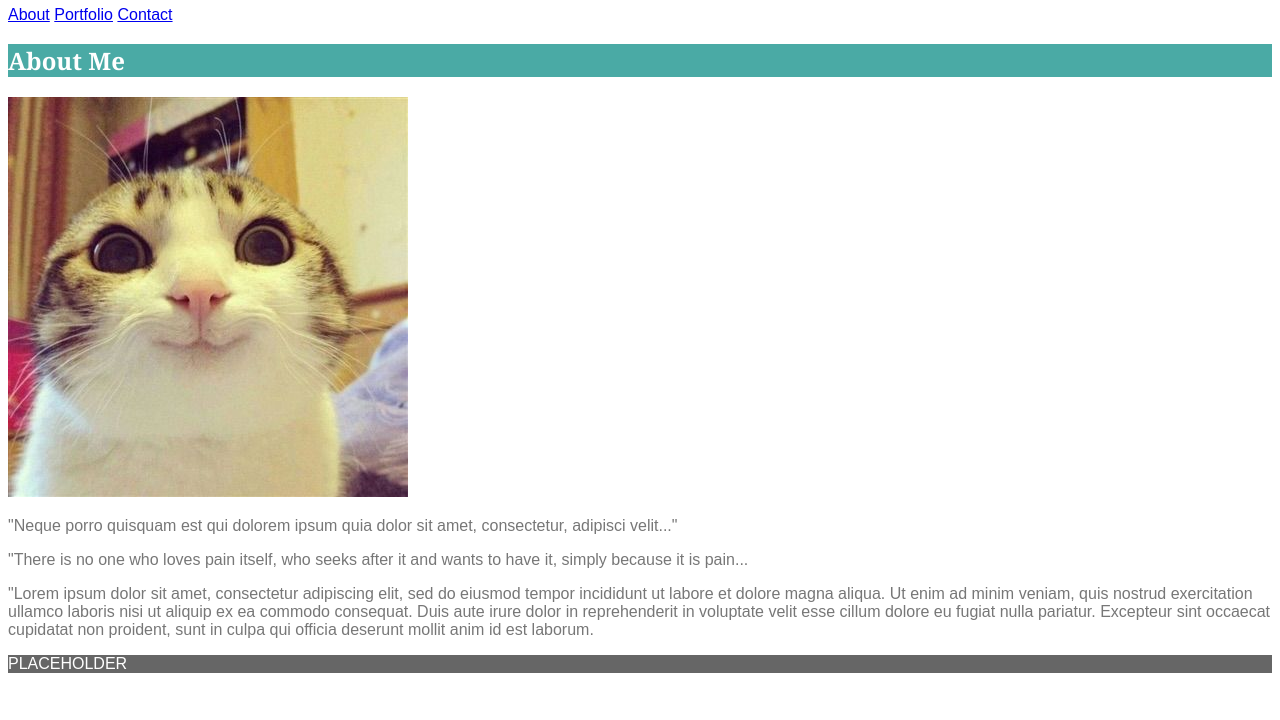
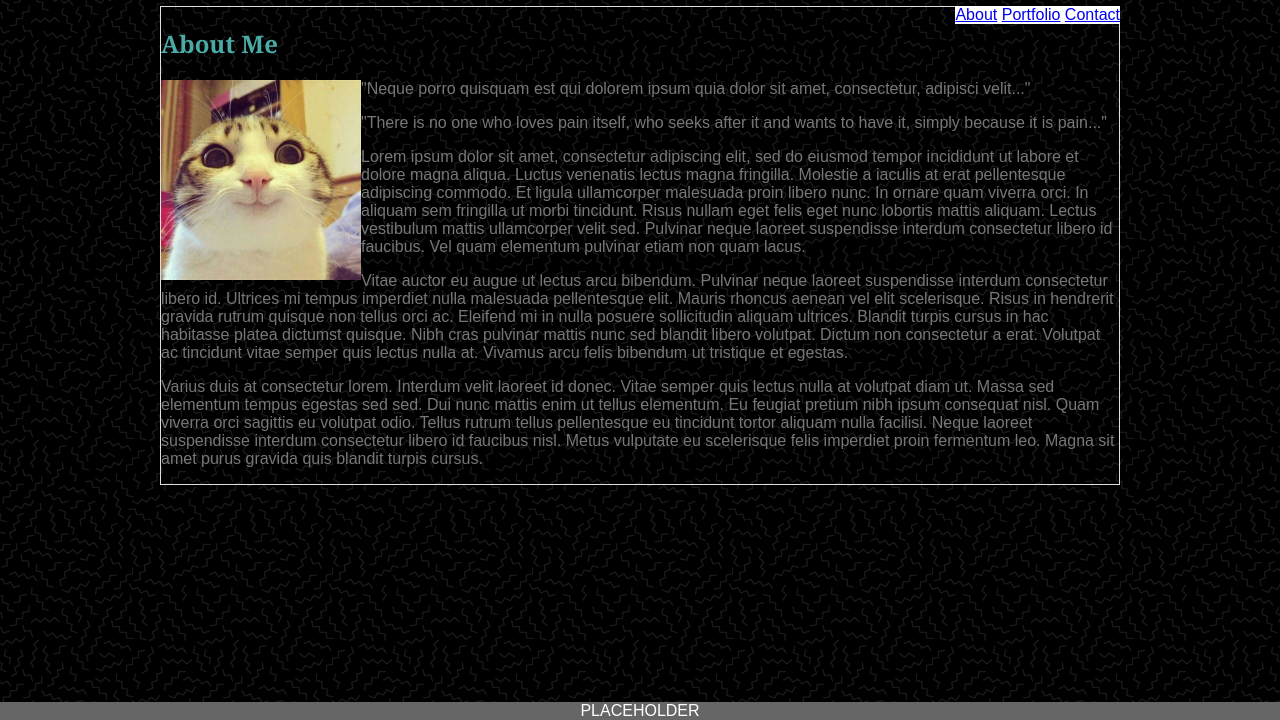
Before and after one commit to jaekaetea/Basic-Portfolio, a plain HTML site: page index.html in a window 1280 px wide. Shown: the part 80-800 px from the top of the page. Drawn offline with Linux system fonts and the light colour scheme.

Commit message:
Changed nav bar to ul and messing with css

```diff
--- a/assets/css/style.css
+++ b/assets/css/style.css
@@ -2,23 +2,27 @@ header {
     background-color: #ffffff;
     font-family:'Arial', 'Helvetica Neue', Helvetica, sans-serif;
     /*header border colo #cccccc*/
+    margin: auto;
 }
 
 body {
     background-color:#ffffff;
     color:#777777;
+    background-image:url(memphis-mini-dark.png);
     /*Main content border color: #dddddd*/
     font-family:'Arial', 'Helvetica Neue', Helvetica, sans-serif;
+    width:960px;
+    margin: auto;
 }
 
 h1 {
-    color:#4aaaa5;
+    background-color:#4aaaa5;
+    color:#ffffff; /*added*/
     font-family:'Georgia', Times, Times New Roman, serif;
 }
 
 h2 {
-    background-color:#4aaaa5;
-    color:#ffffff; /*added*/
+    color:#4aaaa5;
     font-family:'Georgia', Times, Times New Roman, serif;
 }
 
@@ -26,4 +30,40 @@ footer {
     background-color:#666666;
     color:#ffffff; /*added*/
     font-family:'Arial', 'Helvetica Neue', Helvetica, sans-serif;
+    margin: auto;
+    text-align: center;
+    position: fixed;
+    left: 0;
+    bottom: 0;
+    width: 100%;
 }
+
+img{
+    float:left;
+    width:200px;
+    height:200px;
+}
+
+ul{
+    background-color: #ffffff;
+    color:#666666;
+    font-family:'Arial', 'Helvetica Neue', Helvetica, sans-serif;
+    float:right;
+    list-style-type: none;
+    margin: 0;
+    padding: 0;
+}
+
+li{
+    text-align:center;
+    display:inline;
+}
+
+li a:hover{
+    background-color:#111;
+}
+
+div{
+    border: 1px solid #dddddd;
+    clear: left;
+}
--- a/index.html
+++ b/index.html
@@ -7,17 +7,21 @@
 
     <body>
         <h1>J Tran</h1>
-        <nav>
-            <a href="index.html">About</a>
-            <a href="portfolio.html">Portfolio</a>
-            <a href="contact.html">Contact</a>
-        </nav>
-        <h2>About Me</h2>
-        <img src="assets/images/MyFace.jpg" alt="My Face">
-        <p>"Neque porro quisquam est qui dolorem ipsum quia dolor sit amet, consectetur, adipisci velit..."</p>
-        <p>"There is no one who loves pain itself, who seeks after it and wants to have it, simply because it is pain...</p>
-        <p>"Lorem ipsum dolor sit amet, consectetur adipiscing elit, sed do eiusmod tempor incididunt ut labore et dolore magna aliqua. Ut enim ad minim veniam, quis nostrud exercitation ullamco laboris nisi ut aliquip ex ea commodo consequat. Duis aute irure dolor in reprehenderit in voluptate velit esse cillum dolore eu fugiat nulla pariatur. Excepteur sint occaecat cupidatat non proident, sunt in culpa qui officia deserunt mollit anim id est laborum.
-        </p>
+        <ul>
+            <li><a href="index.html">About</a></li>
+            <li><a href="portfolio.html">Portfolio</a></li>
+            <li><a href="contact.html">Contact</a></li>
+        </ul>
+        <div>
+            <h2>About Me</h2>
+            <img src="assets/images/MyFace.jpg" alt="My Face">
+            <p>"Neque porro quisquam est qui dolorem ipsum quia dolor sit amet, consectetur, adipisci velit..."</p>
+            <p>"There is no one who loves pain itself, who seeks after it and wants to have it, simply because it is pain..."</p>
+            <p>Lorem ipsum dolor sit amet, consectetur adipiscing elit, sed do eiusmod tempor incididunt ut labore et dolore magna aliqua. Luctus venenatis lectus magna fringilla. Molestie a iaculis at erat pellentesque adipiscing commodo. Et ligula ullamcorper malesuada proin libero nunc. In ornare quam viverra orci. In aliquam sem fringilla ut morbi tincidunt. Risus nullam eget felis eget nunc lobortis mattis aliquam. Lectus vestibulum mattis ullamcorper velit sed. Pulvinar neque laoreet suspendisse interdum consectetur libero id faucibus. Vel quam elementum pulvinar etiam non quam lacus. </p>
+            <p>Vitae auctor eu augue ut lectus arcu bibendum. Pulvinar neque laoreet suspendisse interdum consectetur libero id. Ultrices mi tempus imperdiet nulla malesuada pellentesque elit. Mauris rhoncus aenean vel elit scelerisque. Risus in hendrerit gravida rutrum quisque non tellus orci ac. Eleifend mi in nulla posuere sollicitudin aliquam ultrices. Blandit turpis cursus in hac habitasse platea dictumst quisque. Nibh cras pulvinar mattis nunc sed blandit libero volutpat. Dictum non consectetur a erat. Volutpat ac tincidunt vitae semper quis lectus nulla at. Vivamus arcu felis bibendum ut tristique et egestas. </p>
+            <p>Varius duis at consectetur lorem. Interdum velit laoreet id donec. Vitae semper quis lectus nulla at volutpat diam ut. Massa sed elementum tempus egestas sed sed. Dui nunc mattis enim ut tellus elementum. Eu feugiat pretium nibh ipsum consequat nisl. Quam viverra orci sagittis eu volutpat odio. Tellus rutrum tellus pellentesque eu tincidunt tortor aliquam nulla facilisi. Neque laoreet suspendisse interdum consectetur libero id faucibus nisl. Metus vulputate eu scelerisque felis imperdiet proin fermentum leo. Magna sit amet purus gravida quis blandit turpis cursus.</p>
+        </div>
+
 
         <footer>PLACEHOLDER</footer>
     </body>
```
Also changed, not shown: contact.html (+6 -6 lines), portfolio.html (+6 -6 lines).
